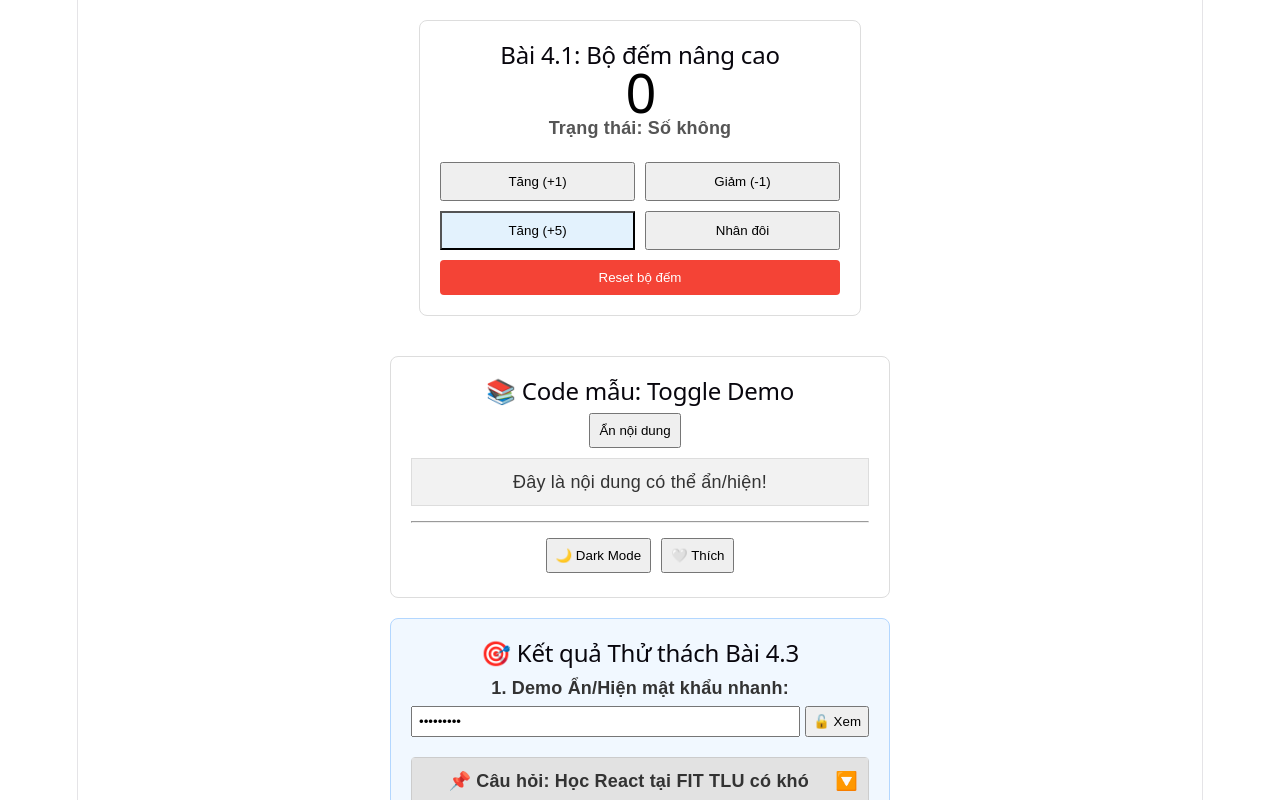
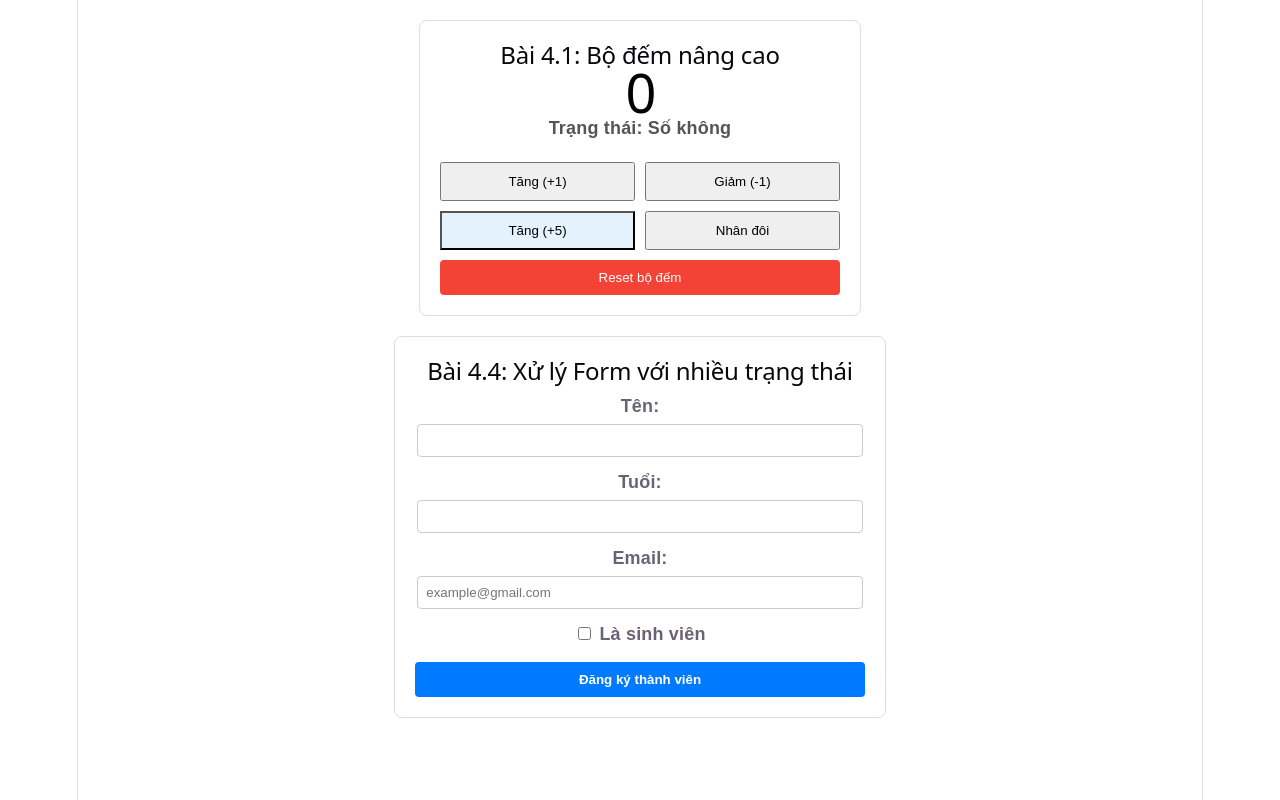
Before and after one commit to DangDuong06/CSE319_PhamHuynhDangDuong_2451160765, a React (Vite) app in the folder exercises_v2/hello-react/: page / in a window 1280 px wide. Shown: the top 800 px of the page. Built offline with nearby package versions, Linux system fonts and the light colour scheme.

Commit message:
hoàn thành bài 4.4 Tier 4

```diff
--- a/exercises_v2/hello-react/src/App.jsx
+++ b/exercises_v2/hello-react/src/App.jsx
@@ -9,8 +9,8 @@ function App() {
         <div>
             <NumberState />
             {/* <StringState /> */}
-            { <BooleanState /> }
-            {/* <MultipleStates /> */}
+            {/* <BooleanState /> */}
+            {<MultipleStates />}
         </div>
     );
 }
--- /dev/null
+++ b/exercises_v2/hello-react/src/MultipleStates.jsx
@@ -0,0 +1,126 @@
+// src/MultipleStates.jsx
+import { useState } from "react";
+
+function MultipleStates() {
+    // --- Dữ liệu Code mẫu + Thử thách 1 ---
+    const [name, setName] = useState("");
+    const [age, setAge] = useState("");
+    const [email, setEmail] = useState(""); // Thử thách 1: Thêm trường Email
+    const [isStudent, setIsStudent] = useState(false);
+    const [submitted, setSubmitted] = useState(false);
+
+    function handleSubmit() {
+        // Kiểm tra trống dữ liệu cơ bản
+        if (name.trim() === "" || age === "" || email.trim() === "") {
+            alert("Vui lòng nhập đầy đủ tất cả các trường thông tin!");
+            return;
+        }
+
+        // Thử thách 2: Kiểm tra điều kiện tuổi (phải nằm trong khoảng từ 1 đến 99)
+        const ageNumber = parseInt(age);
+        if (isNaN(ageNumber) || ageNumber <= 0 || ageNumber >= 100) {
+            alert("Mã lỗi: Tuổi không hợp lệ! Tuổi nhập vào phải lớn hơn 0 và nhỏ hơn 100.");
+            return;
+        }
+
+        // Kiểm tra định dạng email cơ bản có chứa dấu @ không
+        if (!email.includes("@")) {
+            alert("Định dạng Email không hợp lệ (Thiếu ký tự '@')!");
+            return;
+        }
+
+        setSubmitted(true);
+    }
+
+    function handleReset() {
+        setName("");
+        setAge("");
+        setEmail(""); // Reset trường email
+        setIsStudent(false);
+        setSubmitted(false);
+    }
+
+    return (
+        <div style={{ padding: "20px", fontFamily: "sans-serif", maxWidth: "450px", margin: "20px auto", border: "1px solid #ddd", borderRadius: "8px" }}>
+            <h2>Bài 4.4: Xử lý Form với nhiều trạng thái</h2>
+
+            {!submitted ? (
+                <div>
+                    {/* Ô nhập tên */}
+                    <div style={{ marginBottom: "12px" }}>
+                        <label style={{ display: "block", marginBottom: "5px", fontWeight: "bold" }}>Tên: </label>
+                        <input
+                            style={{ width: "95%", padding: "8px", borderRadius: "4px", border: "1px solid #ccc" }}
+                            value={name}
+                            onChange={(e) => setName(e.target.value)}
+                        />
+                    </div>
+
+                    {/* Ô nhập tuổi */}
+                    <div style={{ marginBottom: "12px" }}>
+                        <label style={{ display: "block", marginBottom: "5px", fontWeight: "bold" }}>Tuổi: </label>
+                        <input
+                            style={{ width: "95%", padding: "8px", borderRadius: "4px", border: "1px solid #ccc" }}
+                            type="number"
+                            value={age}
+                            onChange={(e) => setAge(e.target.value)}
+                        />
+                    </div>
+
+                    {/* Thử thách 1: Ô nhập Email */}
+                    <div style={{ marginBottom: "12px" }}>
+                        <label style={{ display: "block", marginBottom: "5px", fontWeight: "bold" }}>Email: </label>
+                        <input
+                            style={{ width: "95%", padding: "8px", borderRadius: "4px", border: "1px solid #ccc" }}
+                            type="email"
+                            value={email}
+                            onChange={(e) => setEmail(e.target.value)}
+                            placeholder="example@gmail.com"
+                        />
+                    </div>
+
+                    {/* Checkbox sinh viên */}
+                    <div style={{ marginBottom: "15px" }}>
+                        <label style={{ cursor: "pointer", fontWeight: "bold" }}>
+                            <input
+                                style={{ marginRight: "8px" }}
+                                type="checkbox"
+                                checked={isStudent}
+                                onChange={(e) => setIsStudent(e.target.checked)}
+                            />
+                            Là sinh viên
+                        </label>
+                    </div>
+
+                    <button
+                        style={{ width: "100%", padding: "10px", background: "#007bff", color: "white", border: "none", borderRadius: "4px", fontWeight: "bold", cursor: "pointer" }}
+                        onClick={handleSubmit}
+                    >
+                        Đăng ký thành viên
+                    </button>
+                </div>
+            ) : (
+                // Khu vực hiển thị khi form đã submit thành công
+                <div style={{ background: "#d4edda", padding: "20px", borderRadius: "6px", border: "1px solid #c3e6cb", color: "#155724" }}>
+                    <h3>✅ Đăng ký hệ thống thành công!</h3>
+
+                    {/* Thử thách 3: Hiển thị lời chào định danh cá nhân */}
+                    <h4 style={{ margin: "10px 0", color: "#1b5e20" }}>Xin chào học viên {name}! 👋</h4>
+
+                    <p style={{ margin: "5px 0" }}><strong>Tuổi hiện tại:</strong> {age} tuổi</p>
+                    <p style={{ margin: "5px 0" }}><strong>Hộp thư điện tử:</strong> {email}</p>
+                    <p style={{ margin: "5px 0" }}><strong>Trạng thái học tập:</strong> {isStudent ? "Đang là sinh viên trường" : "Đã đi làm / Khác"}</p>
+
+                    <button
+                        style={{ marginTop: "15px", width: "100%", padding: "8px", background: "#155724", color: "white", border: "none", borderRadius: "4px", cursor: "pointer" }}
+                        onClick={handleReset}
+                    >
+                        Đăng ký lại tài khoản mới
+                    </button>
+                </div>
+            )}
+        </div>
+    );
+}
+
+export default MultipleStates;
```
Also changed, not shown: 1 other file (tests, documents, lock files or other folders).
